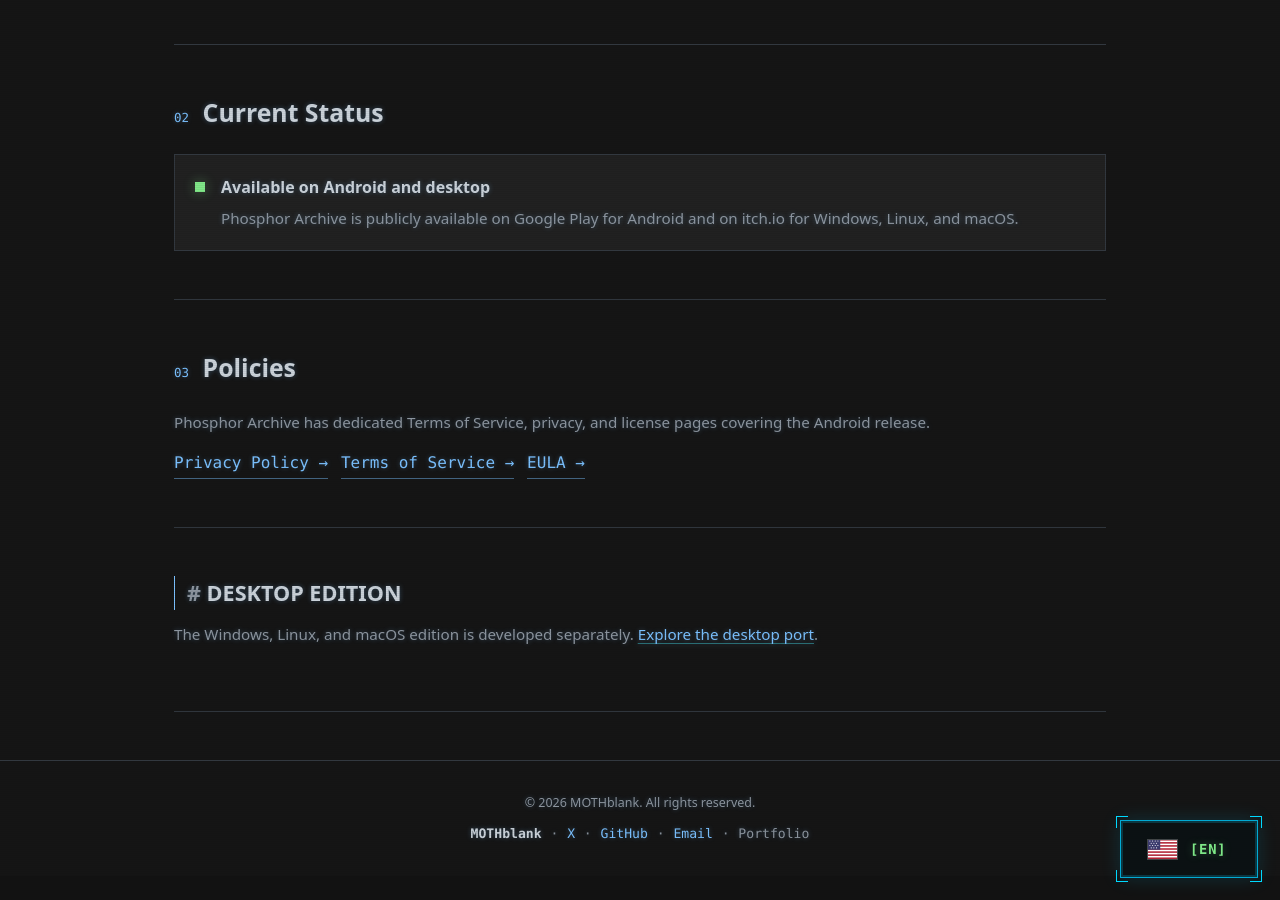
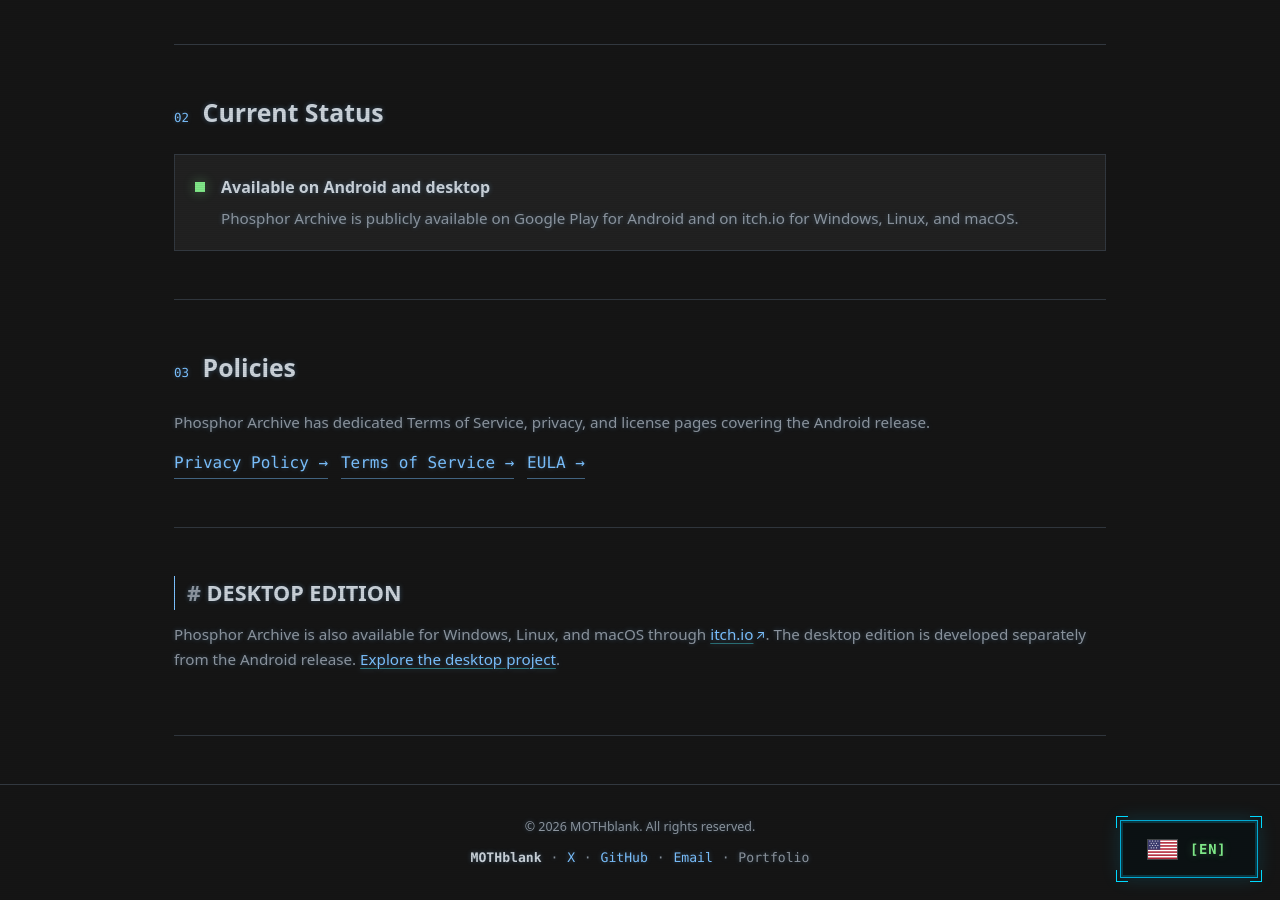
Before and after one commit to MOTHblank/mothblank.github.io, a Jekyll site: the page built from phosphor-archive.html, in a window 1280 px wide and 900 px high, scrolled down 1260 px. Built offline with Jekyll 4.4.1, drawn with Linux system fonts in a browser that asks for light colours.

Commit message:
Update Phosphor Archive production and desktop availability

```diff
--- a/phosphor-archive.html
+++ b/phosphor-archive.html
@@ -49,6 +49,6 @@
         </section>
         <section class="product-section">
         <h2>Desktop edition</h2>
-        <p>The Windows, Linux, and macOS edition is developed separately. <a class="doc-link" href="/projects/phosphor-archive-desktop.html">Explore the desktop port</a>.</p>
+        <p>Phosphor Archive is also available for Windows, Linux, and macOS through <a class="doc-link" href="https://mothblank.itch.io/phosphor-archive" target="_blank" rel="noopener noreferrer">itch.io</a>. The desktop edition is developed separately from the Android release. <a class="doc-link" href="/projects/phosphor-archive-desktop.html">Explore the desktop project</a>.</p>
     </section>
 </main>
```
Also changed, not shown: other parts of phosphor-archive.html (+1 -1 lines).
